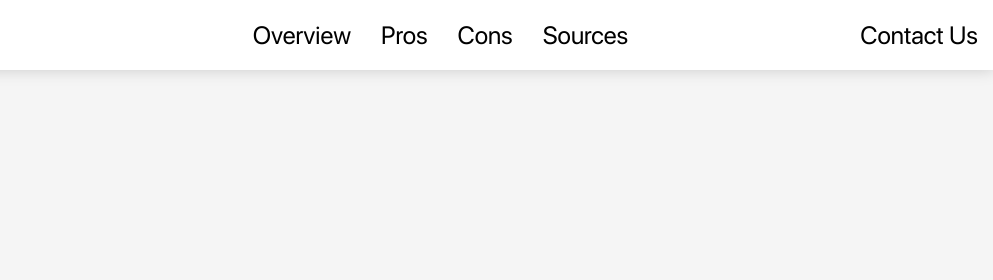
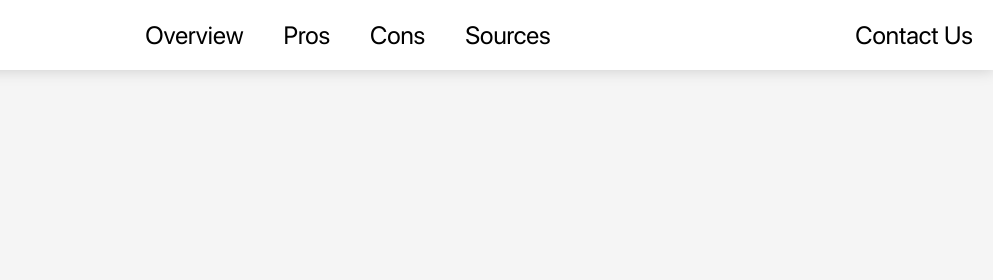
Before and after one commit to zdeboer/zdeboer.github.io, a plain HTML site: page index.html in a window 1280 px wide. Shown: the top 280 px of the page, 287-1280 px from the left. Drawn offline with Linux system fonts and the light colour scheme.

Commit message:
Update remoteworksite_styles.css

```diff
--- a/styles/remoteworksite_styles.css
+++ b/styles/remoteworksite_styles.css
@@ -44,6 +44,7 @@ header img {
 
 header ul {
     margin: none;
+    margin-right: 175px;
     padding: none;
     display: flex;
     align-items: center;
@@ -61,21 +62,23 @@ header a {
 
 header button {
     height: 100%;
-    padding-left: 15px;
-    padding-right: 15px;
+    padding-left: 20px;
+    padding-right: 20px;
     width: 100%;
     border: none;
     font-size: 25px;
     background-color: white;
-    transition: background-color, color, 0.15s;
+    color: black;
+    z-index: 0;
+    transition: color, 0.15s;
+    transition: background-color 0.15s;
 }
 
-header button:hover,
-header ul li:hover {
+header button:hover {
     background-color: rgb(169, 17, 47);
     color: white;
     cursor: pointer;
-    box-shadow: 2px 0px 20px rgba(0, 0, 0, 0.571);
+    z-index: 100;
 }
 
 main {
```
